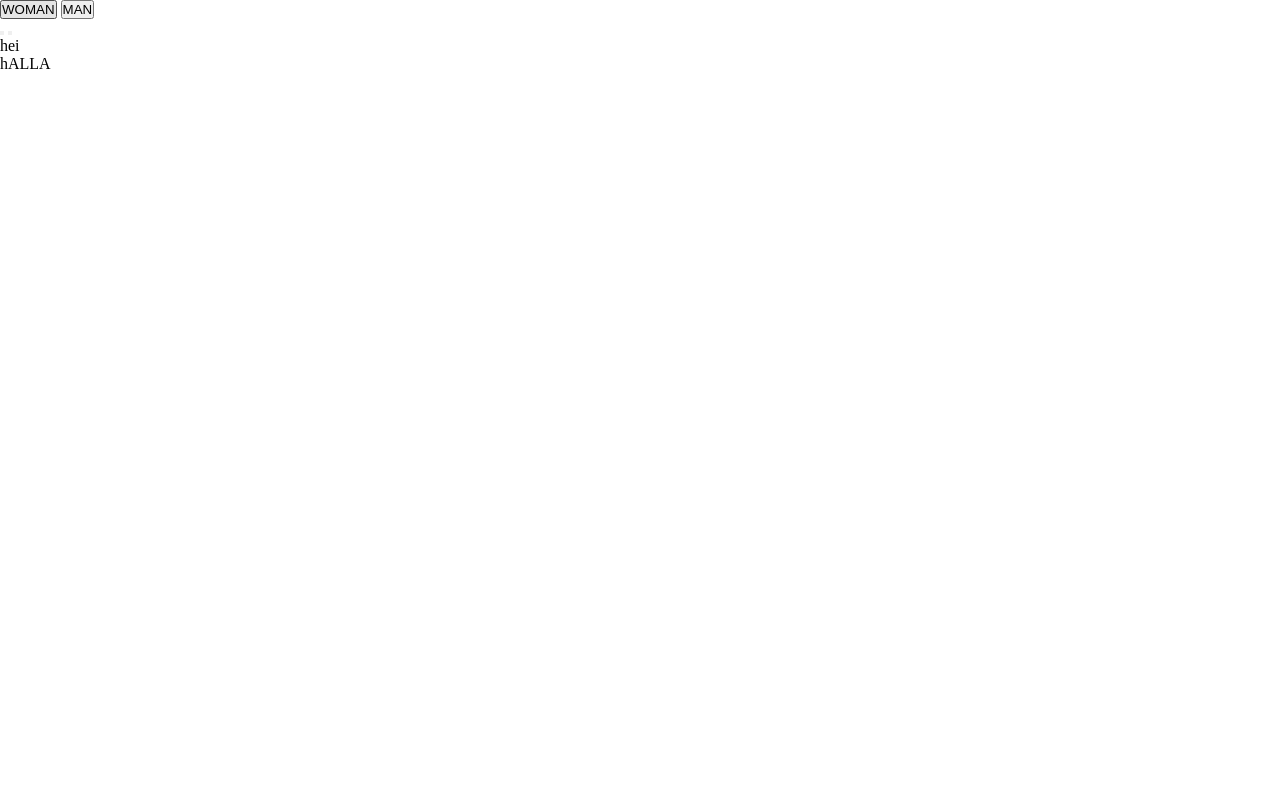
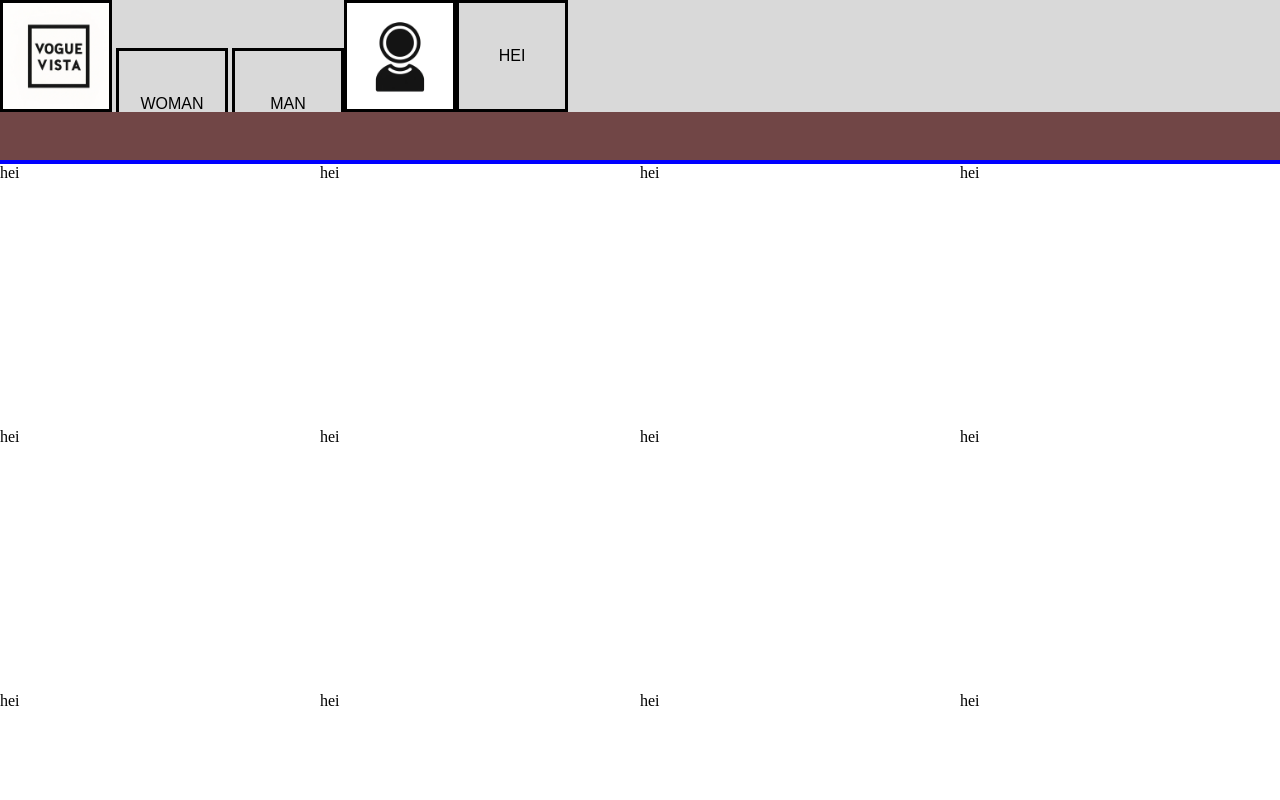
Before and after one commit to ishansssharma/Final-Project, a website built with webpack: page dist/index.html in a window 1280 px wide. Both pictures are taken after a click on the button "WOMAN". Shown: the top 800 px of the page. Built offline with Linux system fonts and the light colour scheme; files whose address does not match are found by name.

Commit message:
style homepage and create template for clothing

```diff
--- a/src/js/app.js
+++ b/src/js/app.js
@@ -0,0 +1,38 @@
+//VARIABLES FOR MAIN PAGE
+
+const mainButtons = document.querySelectorAll(".main-button");
+const pages = document.querySelectorAll(".content")
+
+
+//FUNCTIONS
+
+//SWITCHING THROUGH DIFFERENT PAGES
+mainButtons.forEach(button => {
+	button.addEventListener("click", showPage)
+})
+
+
+function showPage(event) {
+	const button = event.currentTarget;
+	const pageToDisplay = button.dataset.button;
+
+	pages.forEach(page => {
+		page.classList.remove("content--visible");
+
+		if (page.dataset.name === pageToDisplay) {
+			page.classList.add("content--visible");
+		}
+	})
+
+	mainButtons.forEach(button => {
+		button.classList.remove("main-button__active");
+
+		if (button.dataset.button === pageToDisplay) {
+			button.classList.add("main-button__active")
+		}
+
+	})
+
+
+
+}
--- a/src/styles/mainpage.css
+++ b/src/styles/mainpage.css
@@ -0,0 +1,61 @@
+.header-maincontainer {
+	display: flex;
+	width: 100%;
+	height: 10rem;
+	background-color: #D9D9D9;
+	flex-direction: column;
+}
+
+.upper-header {
+	display: flex;
+	flex-basis: 70%;
+	background-color: #D9D9D9;
+}
+
+.lower-header {
+	display: flex;
+	flex-basis: 30%;
+	background-color: rgb(113, 70, 70);
+}
+
+.main-buttons {
+	display: flex;
+	flex-direction: row;
+	height: 7rem;
+
+
+}
+
+
+.main-button {
+	height: 100%;
+	width: 7rem;
+	overflow: hidden;
+	border: solid black;
+
+}
+
+.main-button img {
+	display: block;
+	height: 100%;
+	width: auto;
+	object-fit: cover;
+}
+
+.main-buttons-right {
+	display: flex;
+	flex: 1;
+}
+
+
+
+.content {
+	display: none;
+}
+
+.content--visible {
+	display: flex;
+	width: 100%;
+	height: 100vh;
+
+}
--- a/src/styles/reset.css
+++ b/src/styles/reset.css
@@ -2,5 +2,11 @@
 	margin: 0;
 	padding: 0;
 	box-sizing: border-box;
+	font-size: 16px;
 
 }
+
+button {
+	background: transparent;
+	border: none;
+}
--- /dev/null
+++ b/src/styles/womanclothing.css
@@ -0,0 +1,23 @@
+.clothing-container {
+	display: flex;
+	align-items: center;
+	justify-content: center;
+	flex-direction: column;
+	background-color: blue;
+	height: 100vh;
+	width: 100%;
+
+}
+
+.clothing-row {
+	display: flex;
+	flex-basis: 33%;
+	background-color: white;
+	width: 100%;
+}
+
+.clothing-img {
+	flex-basis: 25%;
+	width: 25%;
+	justify-self: center;
+}
```
Also changed, not shown: dist/bundle.js, dist/index.html, src/assets/img/clothing-img/sweater.jpeg (added), src/assets/img/clothing-img/sweater1.jpeg (added), src/assets/img/clothing-img/sweater2.jpeg (added), src/assets/img/clothing-img/sweater3.webp (added), src/assets/img/clothing-img/sweater4.jpeg (added), src/assets/img/clothing-img/sweater5.jpeg (added), src/assets/img/clothing-img/sweater6.jpeg (added), src/assets/img/login-img.jpeg (added), src/assets/img/vogue vista image.jpeg (added), 2 other files.
